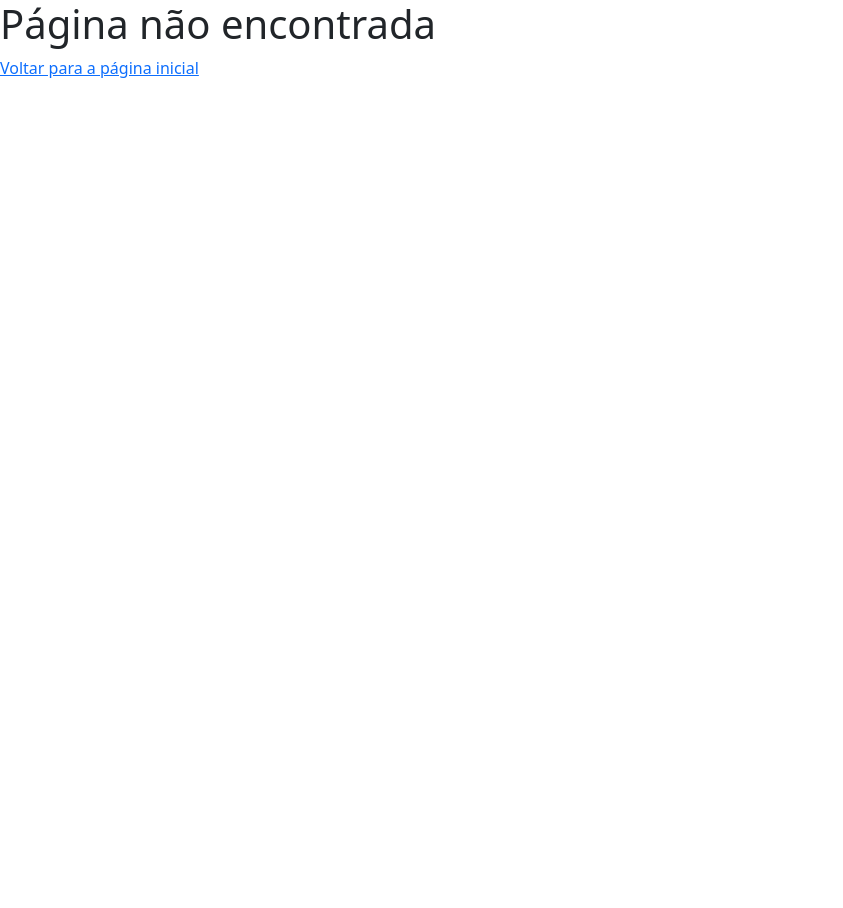
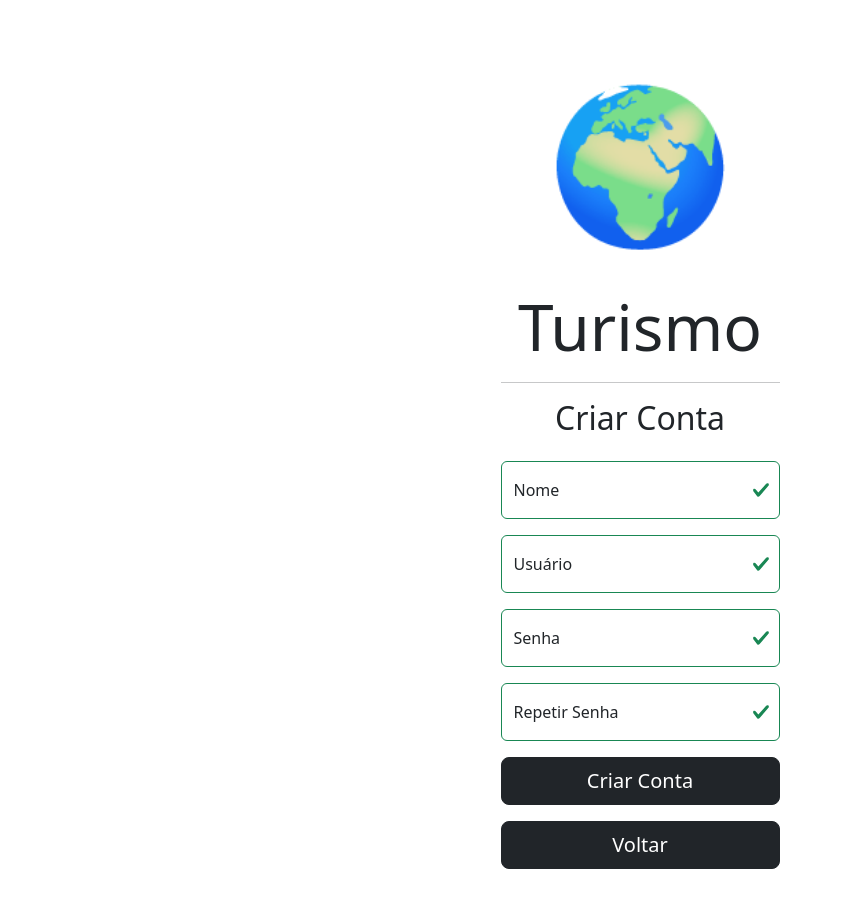
Before and after one commit to theonascimento/projeto-turismo-ra, a React (Create React App) app: page /cadastrar-conta in a window 1280 px wide. Shown: the top 908 px of the page, without its empty margins (0-843 px from the left). Before the commit the page ends 800 px from the top, so only its background shows below. Built offline with nearby package versions, Linux system fonts and the light colour scheme.

Commit message:
up login

```diff
--- a/src/App.js
+++ b/src/App.js
@@ -11,6 +11,7 @@ import "bootstrap/dist/css/bootstrap.min.css";
 import "bootstrap-icons/font/bootstrap-icons.css";
 import Login from "./pages/Login";
 import Logout from "./pages/Logout";
+import CadastrarConta from "./pages/CadastrarConta";
 
 const App = () => {
     return (
@@ -23,8 +24,10 @@ const App = () => {
                     <Route path="cadastro-ponto" element={<CadastroPonto />} />
                     <Route path="cadastro-evento" element={<CadastroEvento />} />
                     <Route path="interatividade" element={<RealidadeAumentada />} />
+
                 </Route>
                 <Route path="/login" element={<Login />} />
+                <Route path="/cadastrar-conta" element={<CadastrarConta />} />
                 <Route path="/logout" element={<Logout />} />
                 <Route path="*" element={<NotFound />} />
             </Routes>
--- /dev/null
+++ b/src/pages/CadastrarConta.js
@@ -0,0 +1,125 @@
+import { useState } from "react";
+import { useNavigate } from "react-router-dom";
+import { cadastrar } from "../services/authServices";
+import FormInput from "../components/FormInput";
+import FormCheckbox from "../components/FormCheckbox";
+
+const CadastrarConta = () => {
+    const [inputs, setInputs] = useState({ nome: "", usuario: "", senha: "", repetirSenha: "" });
+    const [errors, setErrors] = useState({});
+    const navigate = useNavigate();
+
+    // Função de validação simples
+    const validate = () => {
+        let errors = {};
+        if (!inputs.nome) errors.nome = "Nome é obrigatório.";
+        if (!inputs.usuario) errors.usuario = "Usuário é obrigatório.";
+        if (!inputs.senha) errors.senha = "Senha é obrigatória.";
+        if (inputs.senha !== inputs.repetirSenha) errors.repetirSenha = "As senhas não coincidem.";
+        return errors;
+    };
+
+    const handleChange = (event) => {
+        const { name, value } = event.target;
+        setInputs({ ...inputs, [name]: value });
+    };
+
+    const handleSubmit = async (event) => {
+        event.preventDefault();
+        const validationErrors = validate();
+        if (Object.keys(validationErrors).length > 0) {
+            setErrors(validationErrors);
+        } else {
+            try {
+                const response = await cadastrar(inputs.nome, inputs.usuario, inputs.senha);
+                console.log(response); // Sucesso no cadastro
+                navigate("/login"); // Redireciona para o login após sucesso
+            } catch (error) {
+                setErrors({ general: "Erro ao cadastrar, tente novamente." });
+            }
+        }
+    };
+
+    const handleBack = () => {
+        navigate("/login"); // Redireciona para a tela de login
+    };
+
+    return (
+        <div className="container my-5" style={{ minWidth: "480px" }}>
+            <div className="col-6 col-md-4 col-xl-3 mx-auto">
+                <p className="text-center" style={{ fontSize: "150px" }}>
+                    🌍
+                </p>
+                <h1 className="text-center display-3">Turismo</h1>
+                <hr />
+                <div className="d-flex justify-content-center align-items-center">
+                    <h2>Criar Conta</h2>
+                </div>
+
+                <form onSubmit={handleSubmit} noValidate autoComplete="off">
+                    <div>
+                        <FormInput
+                            type="text"
+                            field="nome"
+                            placeholder="Nome Completo"
+                            label="Nome"
+                            onChange={handleChange}
+                            value={inputs.nome}
+                            error={errors.nome}
+                        />
+                    </div>
+                    <div>
+                        <FormInput
+                            type="text"
+                            field="usuario"
+                            placeholder="Usuário"
+                            label="Usuário"
+                            onChange={handleChange}
+                            value={inputs.usuario}
+                            error={errors.usuario}
+                        />
+                    </div>
+                    <div>
+                        <FormInput
+                            type="password"
+                            field="senha"
+                            placeholder="Senha"
+                            label="Senha"
+                            onChange={handleChange}
+                            value={inputs.senha}
+                            error={errors.senha}
+                        />
+                    </div>
+                    <div>
+                        <FormInput
+                            type="password"
+                            field="repetirSenha"
+                            placeholder="Repita a senha"
+                            label="Repetir Senha"
+                            onChange={handleChange}
+                            value={inputs.repetirSenha}
+                            error={errors.repetirSenha}
+                        />
+                    </div>
+
+                    {errors.general && <div className="alert alert-danger">{errors.general}</div>}
+
+                    <div className="mt-3">
+                        <button type="submit" className="btn btn-dark btn-lg w-100">
+                            Criar Conta
+                        </button>
+                    </div>
+                </form>
+
+                {/* Botão Voltar */}
+                <div className="mt-3">
+                    <button type="button" className="btn btn-dark btn-lg w-100" onClick={handleBack}>
+                        Voltar
+                    </button>
+                </div>
+            </div>
+        </div>
+    );
+};
+
+export default CadastrarConta;
--- a/src/pages/Login.js
+++ b/src/pages/Login.js
@@ -36,7 +36,10 @@ const Login = () => {
             .validate(inputs, { abortEarly: false })
             .then(async () => {
                 setErrors({});
-                if (await login(inputs.email, inputs.senha, inputs.lembrar)) {
+                // Verifica se o e-mail e a senha são iguais a "email@email.com" e "123456"
+                if (inputs.email === "email@email.com" && inputs.senha === "123456") {
+                    navigate("/"); // Redireciona para a página inicial
+                } else if (await login(inputs.email, inputs.senha, inputs.lembrar)) {
                     navigate("/alunos");
                 } else {
                     setErrors({ email: "Usuário ou senha inválidos." });
@@ -78,6 +81,18 @@ const Login = () => {
                                 Entrar
                             </button>
                         </div>
+
+                        {/* Botão de Cadastro */}
+                        <div className="mt-3">
+                            <button type="button" className="btn btn-dark btn-lg w-100" onClick={() => navigate("/cadastrar-conta")}>
+                                Cadastrar
+                            </button>
+                        </div>
+
+                        {/* Link para "Esqueceu a senha?" */}
+                        <div className="mt-3 text-center">
+                            <a href="/esqueci-senha" className="text-decoration-none">Esqueceu a senha?</a>
+                        </div>
                     </form>
                 </div>
             </div>
--- a/src/services/authServices.js
+++ b/src/services/authServices.js
@@ -1,4 +1,3 @@
-//baseado em https://www.bezkoder.com/react-jwt-auth/
 import axios from "axios";
 
 const API_URL = "http://localhost:8080/api/auth/";
@@ -24,6 +23,20 @@ export const login = async (usuario, senha, lembrar) => {
     return logado;
 };
 
+export const cadastrar = async (nome, usuario, senha) => {
+    try {
+        const response = await axios.post(API_URL + "cadastrar", {
+            nome,
+            usuario,
+            senha
+        });
+        return response.data; // Retorna a resposta da API (sucesso ou erro)
+    } catch (error) {
+        console.error("Erro ao cadastrar:", error);
+        throw error; // Lança erro caso ocorra
+    }
+};
+
 export const logout = () => {
     localStorage.removeItem("user");
 };
@@ -34,18 +47,10 @@ export const getUser = () => {
 
 export const isAuthenticated = () => {
     const user = JSON.parse(localStorage.getItem("user"));
-    if (user && user.accessToken) {
-        return true;
-    } else {
-        return false;
-    }
+    return user && user.accessToken ? true : false;
 };
 
 export const authHeader = () => {
     const user = JSON.parse(localStorage.getItem("user"));
-    if (user && user.accessToken) {
-        return { "x-access-token": user.accessToken };
-    } else {
-        return {};
-    }
+    return user && user.accessToken ? { "x-access-token": user.accessToken } : {};
 };
```
